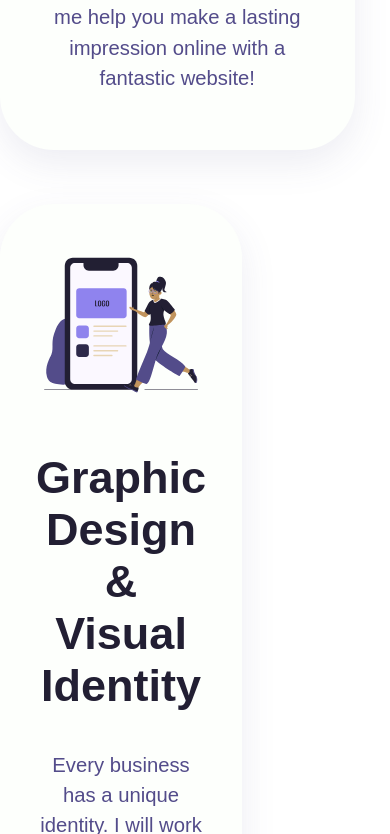
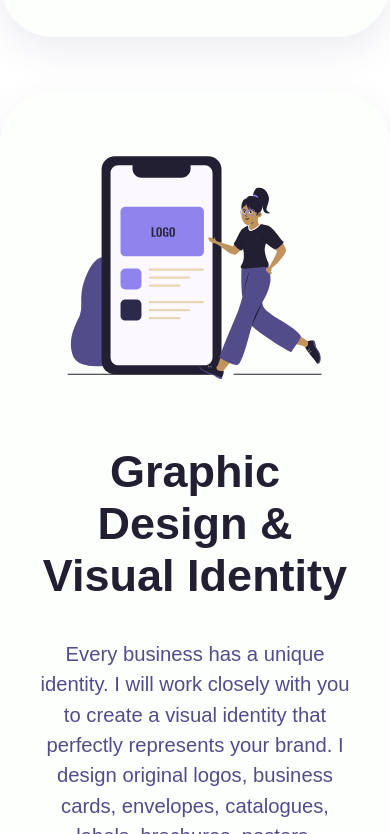
Before and after one commit to xkolsha/React-Portfolio, a React (Vite) app: page /services in a window 390 px wide. Shown: the part 2270-3104 px from the top of the page. Built offline with nearby package versions, Linux system fonts and the light colour scheme.

Commit message:
updated about,contact,port,serv to responsive

```diff
--- a/src/index.css
+++ b/src/index.css
@@ -102,3 +102,31 @@ button:hover {
   max-width: 90em;
   margin: 0 auto;
 }
+
+/* Small devices (portrait tablets and large phones, 600px and up) */
+@media only screen and (min-width: 600px) {
+  body {
+    font-size: 16px;
+  }
+}
+
+/* Medium devices (landscape tablets, 768px and up) */
+@media only screen and (min-width: 768px) {
+  body {
+    font-size: 18px;
+  }
+}
+
+/* Large devices (laptops/desktops, 992px and up) */
+@media only screen and (min-width: 992px) {
+  body {
+    font-size: 20px;
+  }
+}
+
+/* Extra large devices (large laptops and desktops, 1200px and up) */
+@media only screen and (min-width: 1200px) {
+  body {
+    font-size: 22px;
+  }
+}
--- a/src/styles/About.css
+++ b/src/styles/About.css
@@ -1,6 +1,6 @@
 .about-container {
   display: flex;
-  justify-content: space-between;
+  flex-direction: column;
   align-items: center;
   padding: 1.11rem;
   background-color: var(--white);
@@ -10,6 +10,7 @@
 .about-text {
   flex: 1;
   padding-right: 1.11rem;
+  text-align: center;
 }
 
 .about-title {
@@ -36,5 +37,18 @@
   width: 100%; /* Force the image to fit the container */
   height: auto; /* Maintain aspect ratio */
   object-fit: cover; /* Cover the entire space */
-  border-radius: 3rem;
+  border-radius: 3em;
 }
+
+/* Responsive Styles */
+
+/* Small devices (portrait tablets and large phones, 600px and up) */
+@media only screen and (min-width: 600px) {
+  .about-container {
+    flex-direction: row;
+    justify-content: space-between;
+  }
+  .about-text {
+    text-align: left;
+  }
+}
--- a/src/styles/Contact.css
+++ b/src/styles/Contact.css
@@ -1,8 +1,8 @@
 .contact-container {
   display: flex;
-  justify-content: space-between;
+  flex-direction: column;
+  align-items: center;
   padding: 20px;
-  flex-wrap: wrap;
 }
 
 .contact-card {
@@ -26,6 +26,7 @@
 .contact-form button {
   margin: 10px;
   padding: 5px;
+  width: 90%;
 }
 
 .contact-info {
@@ -41,3 +42,18 @@
   display: grid;
   place-items: center;
 }
+
+/* Responsive Styles */
+
+/* Small devices (portrait tablets and large phones, 600px and up) */
+@media only screen and (min-width: 600px) {
+  .contact-container {
+    flex-direction: row;
+    justify-content: space-between;
+  }
+  .contact-form input,
+  .contact-form textarea,
+  .contact-form button {
+    width: 100%;
+  }
+}
--- a/src/styles/Portfolio.css
+++ b/src/styles/Portfolio.css
@@ -1,7 +1,7 @@
 .section-container {
   display: flex;
-  flex-wrap: wrap;
-  justify-content: space-between;
+  flex-direction: column;
+  align-items: center;
   margin: 0 -1.5rem;
 }
 
@@ -26,3 +26,14 @@
   justify-content: space-evenly;
   margin-top: 1.5rem;
 }
+
+/* Responsive Styles */
+
+/* Small devices (portrait tablets and large phones, 600px and up) */
+@media only screen and (min-width: 600px) {
+  .section-container {
+    flex-direction: row;
+    flex-wrap: wrap;
+    justify-content: space-between;
+  }
+}
--- a/src/styles/Services.css
+++ b/src/styles/Services.css
@@ -1,7 +1,7 @@
 .services-container {
   display: flex;
-  flex-wrap: wrap;
-  justify-content: space-between;
+  flex-direction: column;
+  align-items: center;
   margin: 0 -1.5rem;
 }
 
@@ -24,3 +24,14 @@
   font-weight: var(--font-weight-p);
   line-height: 1.5;
 }
+
+/* Responsive Styles */
+
+/* Small devices (portrait tablets and large phones, 600px and up) */
+@media only screen and (min-width: 600px) {
+  .services-container {
+    flex-direction: row;
+    flex-wrap: wrap;
+    justify-content: space-between;
+  }
+}
```
